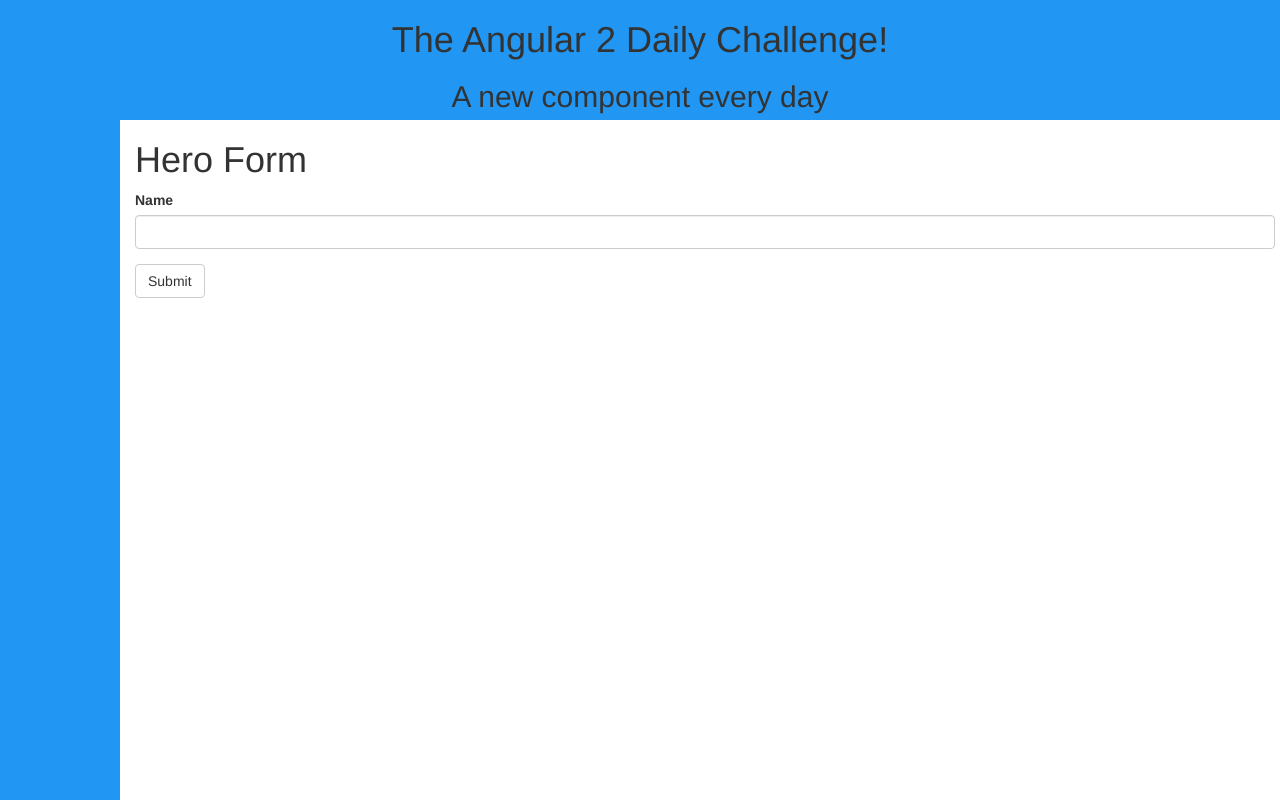
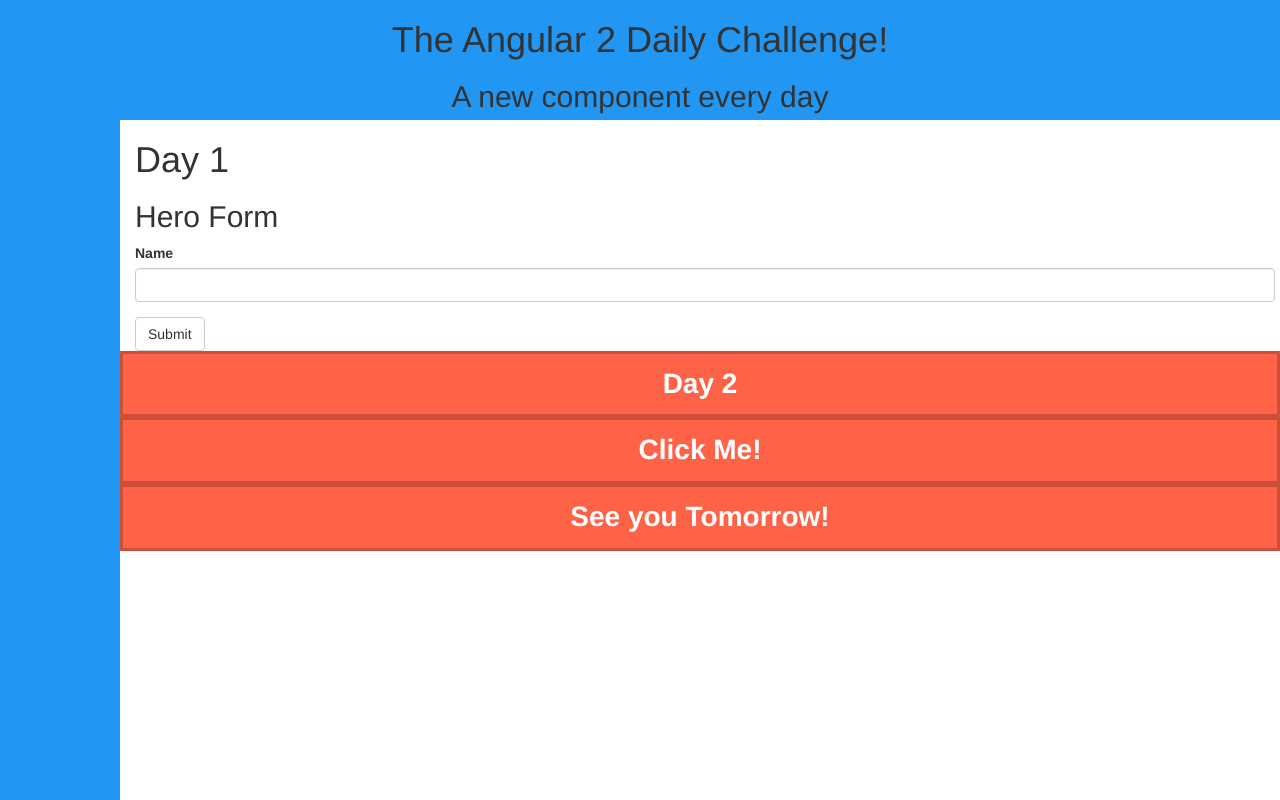
Before and after one commit to mikelseverson/angular2-challenge, an Angular app: page / in a window 1280 px wide. Built offline with nearby package versions, Linux system fonts and the light colour scheme.

Commit message:
feat: day 2 commit Learned some flexbox explored *ngFor and *ngIf created a object class

```diff
--- a/src/app/app.component.html
+++ b/src/app/app.component.html
@@ -3,9 +3,9 @@
   <h2>A new component every day</h2>
 </header>
 <main>
-  <aside>
-  </aside>
+  <aside></aside>
   <section>
     <app-day-1></app-day-1>
+    <app-day-2></app-day-2>
   </section>
 </main>
--- a/src/app/app.module.ts
+++ b/src/app/app.module.ts
@@ -4,12 +4,13 @@
 import { HttpModule } from '@angular/http';
 
 import { AppComponent } from './app.component';
-import { Day1Component } from './dailies/index';
+import { Day1Component, Day2Component } from './dailies/index';
 
 @NgModule({
   declarations: [
     AppComponent,
-    Day1Component
+    Day1Component,
+    Day2Component
   ],
   imports: [
     BrowserModule,
--- a/src/app/dailies/day-1/day-1.component.html
+++ b/src/app/dailies/day-1/day-1.component.html
@@ -1,5 +1,6 @@
 <div class="container">
-    <h1>Hero Form</h1>
+    <h1>Day 1</h1>
+    <h2>Hero Form</h2>
     <form>
       <div class="form-group">
         <label for="name">Name</label>
--- /dev/null
+++ b/src/app/dailies/day-2/box.ts
@@ -0,0 +1,3 @@
+export class Box {
+  constructor() { }
+}
--- /dev/null
+++ b/src/app/dailies/day-2/day-2.component.css
@@ -0,0 +1,36 @@
+/*Element flexbox setup*/
+:host {
+  padding: 0;
+  margin: 0;
+  height: 200px;
+
+  -ms-box-orient: horizontal;
+  display: -webkit-box;
+  display: -moz-box;
+  display: -ms-flexbox;
+  display: -moz-flex;
+  display: -webkit-flex;
+  display: flex;
+
+  -webkit-justify-content: space-around;
+  justify-content: space-around;
+  -webkit-flex-flow: row wrap;
+  flex-flow: row wrap;
+  -webkit-align-items: stretch;
+  align-items: stretch;
+}
+.header, .main, .footer  { flex: 1 100%; }
+.box { flex: 1; }
+.flex-item {
+  background: tomato;
+  padding: 10px;
+  width: 100px;
+  border: 3px solid rgba(0,0,0,.2);
+
+  color: white;
+  font-weight: bold;
+  font-size: 2em;
+  text-align: center;
+}
+
+.main { cursor:pointer }
--- /dev/null
+++ b/src/app/dailies/day-2/day-2.component.html
@@ -0,0 +1,6 @@
+<div class="flex-item header">Day 2</div>
+<div (click)="generateCircle()"class="flex-item main">Click Me!</div>
+<div class="flex-item box" *ngFor='let value of boxes'></div>
+<div class="flex-item footer">See you Tomorrow!</div>
+<div *ngIf="boxes.length > 15" class="flex-item footer">PLEASE STOP PRESSING THE BUTTON!</div>
+<div *ngIf="boxes.length > 30" class="flex-item footer">🏳 I concede 🏳</div>
--- /dev/null
+++ b/src/app/dailies/day-2/day-2.component.ts
@@ -0,0 +1,21 @@
+import { Component, OnInit } from '@angular/core';
+import { Box } from './box';
+
+@Component({
+  selector: 'app-day-2',
+  templateUrl: './day-2.component.html',
+  styleUrls: ['./day-2.component.css']
+})
+export class Day2Component implements OnInit {
+  public boxes: Box[] = [];
+  generateCircle() {
+    let box = new Box();
+    this.boxes.push(box);
+  }
+
+  constructor() {}
+
+  ngOnInit() {
+  }
+
+}
--- a/src/app/dailies/index.ts
+++ b/src/app/dailies/index.ts
@@ -1 +1,2 @@
 export * from './day-1/day-1.component';
+export * from './day-2/day-2.component';
```
Also changed, not shown: 1 other file (tests, documents, lock files or other folders).
